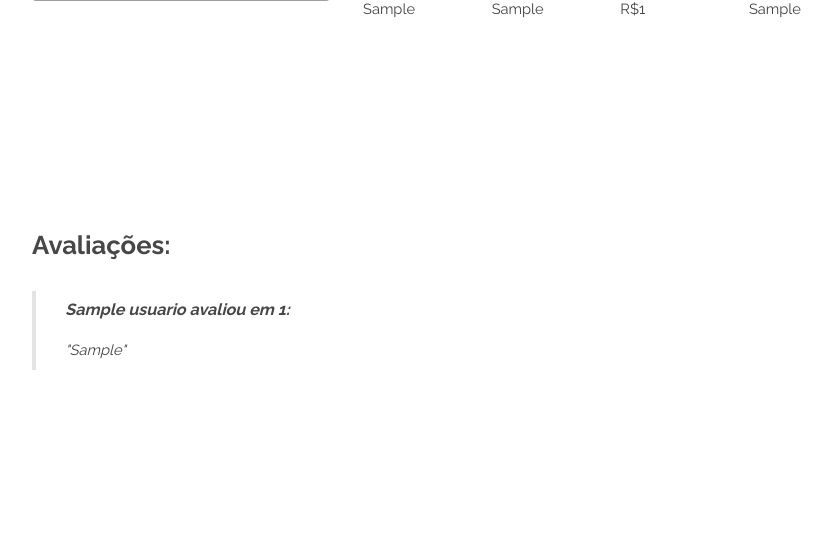
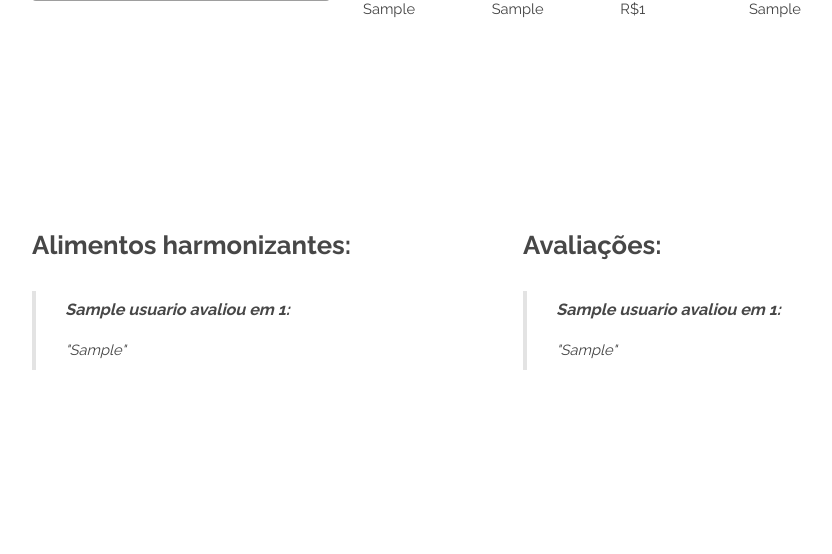
Before and after one commit to jeanoliveira92/COM222TrabalhoFinal, a PHP site: page /vervinho.php?id=1 in a window 1280 px wide. Shown: the part 468-1022 px from the top of the page, without its empty margins (128-960 px from the left). Run offline with PHP 8.4, Linux system fonts and the light colour scheme; tables that the repository leaves empty hold one stand-in row (values such as "Sample post"); grey boxes are pictures that could not be loaded.

Commit message:
atualizando pagina vervinho

```diff
--- a/vervinho.php
+++ b/vervinho.php
@@ -5,7 +5,13 @@
 	$banco->buscar('vinho',NULL);
 	$banco->where(array("id=".$idvinho));
 	$res = $banco->executar();
+
+	if($banco->numLinhasAfetadas($res)==0) {
+		header("location: index.php");
+	}
+
 	$vinho = $res->fetch_assoc();
+
 
 	function buscaAvaliacoes() {
 		$idvinho = $_GET['id'];
@@ -32,6 +38,10 @@
 		} else {
 			return $usuario->fetch_assoc();
 		}
+	}
+
+	function exibeAvaliacoes() {
+		$idvinho = $_GET['id'];
 	}
 ?>
 <html lang="en">
@@ -108,8 +118,31 @@
 				</div>
 			</section>
 
-			<section id="ratings" class="wrapper">
+			<section id="harmonizacao" class="wrapper 20%">
 				<div class="container">
+				<div class="row 10%">
+					<div class="6u 12u$(medium)">
+						<section>
+							<h2>Alimentos harmonizantes:</h2>
+							<?php
+								$avaliacoes = buscaAvaliacoes();
+								if($avaliacoes != NULL) {
+									while($av = $avaliacoes->fetch_assoc()) {
+										$pessoa = buscaUsuario($av['idusuario']);
+
+										if($pessoa !== NULL) {
+											echo '<blockquote><h4><a href="">'.$pessoa['nome'].'</a> avaliou em '.$av['nota'].':</h4>';
+											echo '"'.$av['opiniao'].'"</blockquote>';
+										}
+									}
+								} else {
+									echo "<h4>Esse vinho ainda não foi avaliado.</h4>";
+								}
+							?>
+						</section>
+					</div>
+
+					<div class="6u 12u$(medium)">
 						<section>
 							<h2>Avaliações:</h2>
 							<?php
@@ -127,6 +160,9 @@
 									echo "<h4>Esse vinho ainda não foi avaliado.</h4>";
 								}
 							?>
+						</section>
+					</div>
+				</div>
 			</div>
 			</section>
 		<!-- Three -->
```
Lines whose indentation alone changed are shown as unchanged.
